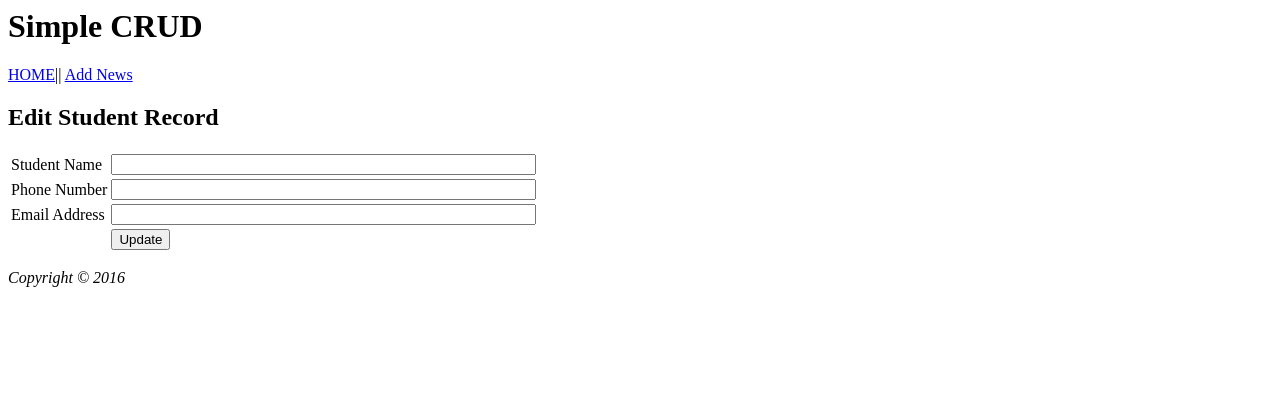
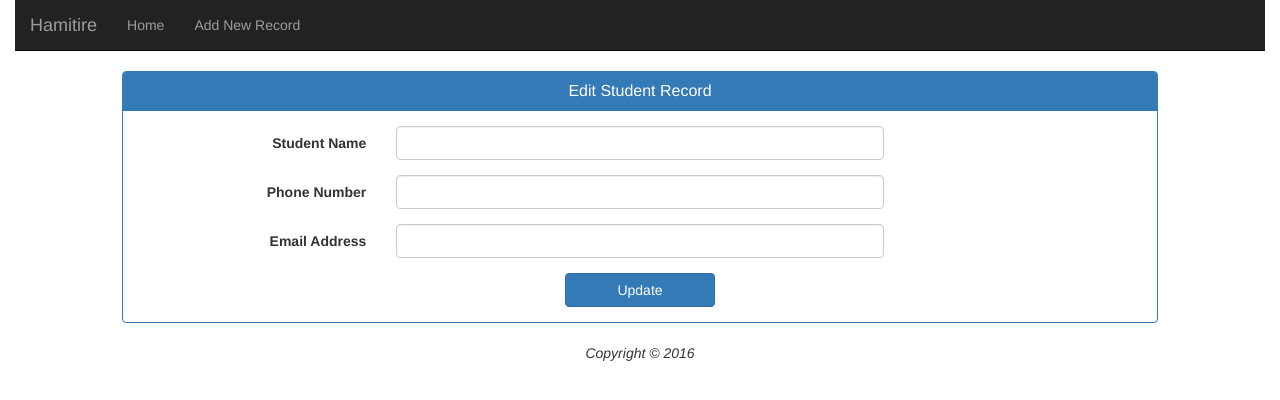
Before and after one commit to olive90/codeigniter_test_project, a CodeIgniter app: page /database/index.php/news/edit/1 in a window 1280 px wide. Shown: the top 400 px of the page. Run offline with CodeIgniter, Linux system fonts and the light colour scheme; data comes from the database, SQL or seed files in the repository; data that the repository does not hold is empty; some libraries are stand-ins or nearby versions.

Commit message:
3rd commit
Add Interface

```diff
--- a/application/config/config.php
+++ b/application/config/config.php
@@ -158,7 +158,7 @@ $config['composer_autoload'] = FALSE;
 | DO NOT CHANGE THIS UNLESS YOU FULLY UNDERSTAND THE REPERCUSSIONS!!
 |
 */
-$config['permitted_uri_chars'] = 'a-z 0-9~%.:_\-';
+$config['permitted_uri_chars'] = '';
 
 /*
 |--------------------------------------------------------------------------
--- a/application/controllers/News.php
+++ b/application/controllers/News.php
@@ -1,30 +1,35 @@
 <?php
 defined('BASEPATH') OR exit('No direct script access allowed');
 
-Class News extends CI_Controller{
+Class News extends CI_Controller
+{
 
-	public function __construct(){
+	public function __construct()
+	{
 		parent::__construct();
 		$this->load->model('news_model');
 		$this->load->helper('url_helper');
 	}
 
-	public function index(){
+	public function index()
+	{
 		$data['news'] = $this->news_model->get_news();
-		$data['title'] = 'News Archieve';
+		$data['title'] = 'Student Records';
 
 		$this->load->view('templates/header', $data);
 		$this->load->view('news/index', $data);
 		$this->load->view('templates/footer');
 	}
 
-	public function view($email = NULL){
+	public function view($email = NULL)
+	{
 		$data['news_item'] = $this->news_model->get_news($email);
 
-		if(empty($data['news_item'])){
+		if(empty($data['news_item']))
+		{
 			show_404();
 		}
-		$data['name'] = $data['news_item']['name'];
+		$data['email'] = $data['news_item']['email'];
 
 		$this->load->view('templates/header', $data);
 		$this->load->view('news/view', $data);
@@ -32,7 +37,8 @@ Class News extends CI_Controller{
 
 	}
 
-	public function create(){
+	public function create()
+	{
 		$this->load->helper('form');
 		$this->load->library('form_validation');
 
@@ -42,13 +48,16 @@ Class News extends CI_Controller{
 		$this->form_validation->set_rules('phone_number', 'Phone Number', 'required');
 		$this->form_validation->set_rules('email', 'Email', 'required');
 
-		if($this->form_validation->run() === FALSE){
+		if($this->form_validation->run() === FALSE)
+		{
 
 			$this->load->view('templates/header', $data);
 			$this->load->view('news/create');
 			$this->load->view('templates/footer');
 
-		}else{
+		}
+		else
+		{
 
 			$this->news_model->set_news();
 			$this->load->view('templates/header', $data);
@@ -58,10 +67,13 @@ Class News extends CI_Controller{
 		}
 	}
 
-	public function edit(){
-		$id = $this->uri->segment(2);
+	public function edit($id = 0)
+	{
+		$id = $this->uri->segment(3);
+		//$id = $this->input->post['student_id'];
 
-		if(empty($id)){
+		if(empty($id))
+		{
 			show_404();
 		}
 
@@ -79,15 +91,19 @@ Class News extends CI_Controller{
 			$this->load->view('templates/header', $data);
 			$this->load->view('news/edit', $data);
 			$this->load->view('templates/footer');
-		}else{
+		}
+		else
+		{
 			$this->news_model->set_news($id);
 			redirect(base_url().'index.php/news');
 		}
 	}
 
-	public function delete(){
+	public function delete()
+	{
 		$id = $this->uri->segment(3);
-		if(empty($id)){
+		if(empty($id))
+		{
 			show_404();
 		}
 
--- a/application/models/News_model.php
+++ b/application/models/News_model.php
@@ -1,16 +1,21 @@
 <?php
 defined('BASEPATH') OR exit('No direct script access allowed');
 
-class News_model extends CI_Model{
+class News_model extends CI_Model
+{
 
-	public function __construct(){
+	public function __construct()
+	{
 
 		$this->load->database();
 	}
 
-	public function get_news($email = FALSE){
+	public function get_news($email = FALSE)
+	{
 
-		if($email === FALSE){
+		if($email === FALSE)
+		{
+
 			$query = $this->db->get('tb_student');
 			return $query->result_array();
 		}
@@ -19,33 +24,42 @@ class News_model extends CI_Model{
 		return $query->row_array();
 	}
 
-	public function get_news_by_id($id = 0){
-		if($id === 0){
+	public function get_news_by_id($id = 0)
+	{
+		if($id === 0)
+		{
 			$query = $this->db->get('tb_student');
 			return $query->result_array();
 		}
+
+		$query = $this->db->get_where('tb_student', array('student_id' => $id));
+		return $query->row_array();
 	}
 
-	public function set_news($id = 0){
+	public function set_news($id = 0)
+	{
 		$this->load->helper('url');
 
-		$email = url_title($this->input->post('email'), 'dash', TRUE);
+		//$email = url_title($this->input->post('email'), 'dash', TRUE);
 
 		$data = array(
 			'name' => $this->input->post('name'),
 			'phone_number' => $this->input->post('phone_number'),
-			'email' => $email
+			'email' => $this->input->post('email')
 		);
 
-		if($id == 0){
+		if($id == 0)
+		{
 			return $this->db->insert('tb_student', $data);
-		}else{
+		}else
+		{
 			$this->db->where('student_id', $id);
 			return $this->db->update('tb_student', $data);
 		}
 	}
 
-	public function delete_news($id){
+	public function delete_news($id)
+	{
 		$this->db->where('student_id', $id);
 		return $this->db->delete('tb_student');
 	}
--- a/application/views/news/edit.php
+++ b/application/views/news/edit.php
@@ -1,28 +1,57 @@
 <?php defined('BASEPATH') OR exit('No direct script access allowed'); ?>
 
-<h2><?php  echo $title; ?></h2>
+<div class="container-fluid">
+	<div class="row">
+		<div class="col-md-10 col-md-offset-1">
 
-<?php echo validation_errors(); ?>
+			<div class="panel panel-primary">
+				<div class="panel-heading">
+					<h3 class="panel-title text-center">
+						<?php echo $title; ?>
+					</h3>
+				</div>
+				<div class="panel-body text-center">
 
-<?php echo form_open('news/edit/'.$news_item['student_id']); ?>
+			<?php echo validation_errors(); ?>
 
-<table>
-	<tr>
-		<td><label for="name">Student Name</label></td>
-		<td><input type="text" name="name" size="50" value="<?php echo $news_item['name'] ?>"></td>
-	</tr>
-	<tr>
-		<td><label for="phone_number">Phone Number</label></td>
-		<td><input type="text" name="phone_number" size="50" value="<?php echo $news_item['phone_number'] ?>"></td>
-	</tr>
-	<tr>
-		<td><label for="email">Email Address</label></td>
-		<td><input type="text" name="email" size="50" value="<?php echo $news_item['email'] ?>"></td>
-	</tr>
-	<tr>
-		<td></td>
-		<td><input type="submit" name="submit" value="Update"></td>
-	</tr>
-</table>
+			<?php echo form_open('news/edit/'.$news_item['student_id'], 'class="form-horizontal" role="form"'); ?>
 
-<?php echo form_close(); ?>
+				<div class="form-group">
+
+					<label for="student_name" class="col-sm-3 control-label">
+						Student Name
+					</label>
+					<div class="col-sm-6">
+						<input type="text" name="name" class="form-control" value="<?php echo $news_item['name'] ?>" />
+					</div>
+				</div>
+
+				<div class="form-group">
+
+					<label for="phone_number" class="col-sm-3 control-label">
+						Phone Number
+					</label>
+					<div class="col-sm-6">
+						<input type="text" name="phone_number" class="form-control" value="<?php echo $news_item['phone_number'] ?>" />
+					</div>
+				</div>
+
+				<div class="form-group">
+
+					<label for="email" class="col-sm-3 control-label">
+						Email Address
+					</label>
+					<div class="col-sm-6">
+						<input type="email" name="email" class="form-control" value="<?php echo $news_item['email'] ?>" />
+					</div>
+				</div>
+
+				<input type="submit" name="submit" value="Update" class="btn btn-primary" style="width:150px;">
+
+			<?php echo form_close(); ?>
+
+				</div>
+			</div>
+		</div>
+	</div>
+</div>
--- a/application/views/templates/footer.php
+++ b/application/views/templates/footer.php
@@ -1,5 +1,13 @@
 <?php defined('BASEPATH') OR exit('No direct script access allowed'); ?>
 
-<p><em>Copyright &copy; 2016</em></p>
+<div class="container-fluid">
+	<div class="row">
+		<div class="col-md-12 text-center">
+
+			<p><em>Copyright &copy; 2016</em></p>
+		</div>
+	</div>
+</div>
+
 	</body>
 </html
--- a/application/views/templates/header.php
+++ b/application/views/templates/header.php
@@ -1,10 +1,42 @@
 <?php defined('BASEPATH') OR exit('No direct script access allowed'); ?>
+<!DOCTYPE HTML>
 <html>
 	<head>
-		<title>Codeigniter CRUD</title>
+		<title>Student Information Center</title>
+
+		<link href="//maxcdn.bootstrapcdn.com/bootstrap/3.2.0/css/bootstrap.min.css" rel="stylesheet">
+
+		<script src="//ajax.googleapis.com/ajax/libs/jquery/1.11.0/jquery.min.js"></script>
+		<script src="//maxcdn.bootstrapcdn.com/bootstrap/3.2.0/js/bootstrap.min.js"></script>
+
 	</head>
 	<body>
-		<h1>Simple CRUD</h1>
-		<p><a href="<?php echo site_url('news'); ?>">HOME</a>||
-		<a href="<?php echo site_url('news/create'); ?>">Add News</a></p>
+
+		<div class="container-fluid">
+			<div class="row">
+				<div class="col-md-12">
+					<nav class="navbar navbar-inverse navbar-static-top" role="navigation">
+						<div class="navbar-header">
+
+							<button type="button" class="navbar-toggle" data-toggle="collapse" data-target="#bs-example-navbar-collapse-1">
+								 <span class="sr-only">Toggle navigation</span><span class="icon-bar"></span><span class="icon-bar"></span><span class="icon-bar"></span>
+							</button> <a class="navbar-brand" href="#">Hamitire</a>
+						</div>
+
+						<div class="collapse navbar-collapse" id="bs-example-navbar-collapse-1">
+							<ul class="nav navbar-nav">
+								<li>
+									<a href="<?php echo site_url('news'); ?>">Home</a>
+								</li>
+								<li>
+									<a href="<?php echo site_url('news/create'); ?>">Add New Record</a>
+								</li>
+							</ul>
+						</div>
+
+					</nav>
+				</div>
+			</div>
+		</div>
+
 	</body>
```
Also changed, not shown: application/views/news/create.php (+53 -20 lines), application/views/news/index.php (+25 -7 lines), application/views/news/success.php (+15 -1 lines), application/views/news/view.php (+11 -1 lines).
